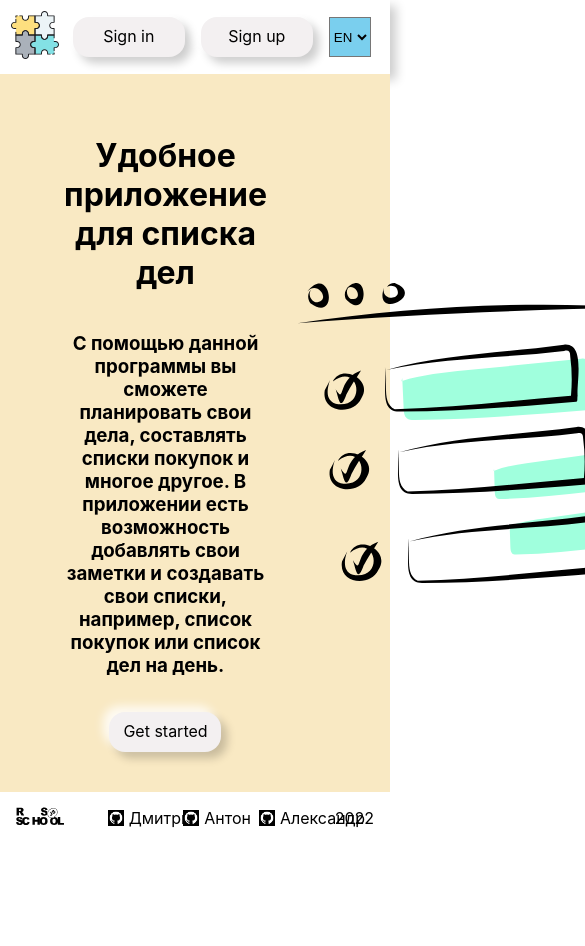
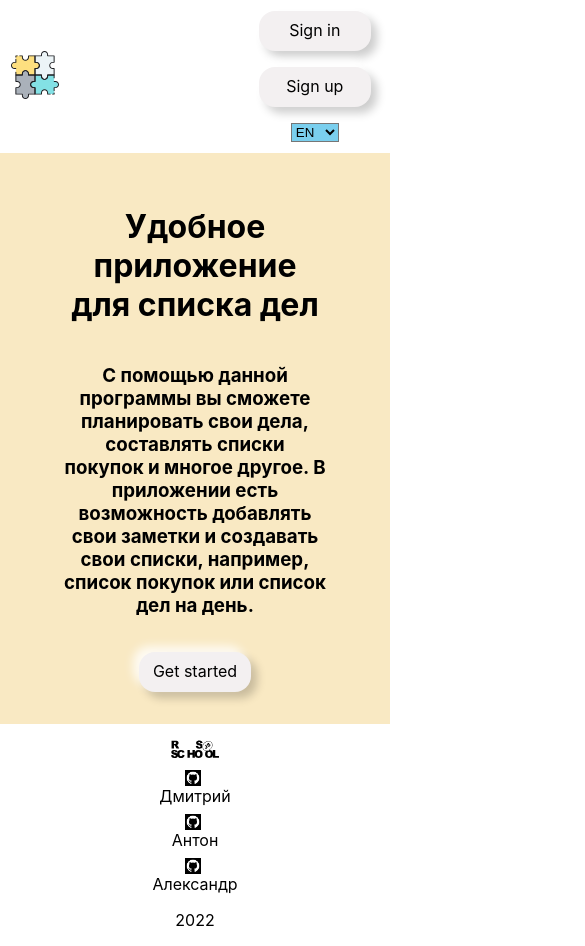
Before and after one commit to ZmitserFurmanau/project-management-app, a React (Create React App) app: page / in a window 390 px wide. Shown: the top 946 px of the page, 585 px wide, since content can reach past the window. Before the commit the page ends 844 px from the top, so only its background shows below. Built offline with nearby package versions, Linux system fonts and the light colour scheme.

Commit message:
feat: make adaptive

```diff
--- a/src/components/Footer/Footer.scss
+++ b/src/components/Footer/Footer.scss
@@ -4,6 +4,12 @@
 	align-items: center;
 	padding: 0 1rem;
 }
+@media (min-width: 320px) and (max-width: 480px) {
+	.footer {
+        flex-direction: column;
+		margin-top: 1rem;
+	}
+  }
 
 .rs {
 	display: block;
@@ -14,10 +20,16 @@
 	display: flex;
 	width: 2rem;
 	align-items: center;
-
 	text-decoration: none;
 	color: #000000;
 }
+
+@media (min-width: 320px) and (max-width: 480px) {
+	.github {
+        flex-direction: column;
+		margin-top: 0.5rem;
+	}
+  }
 
 .github img {
 	width: 1rem;
--- a/src/components/Header/Header.scss
+++ b/src/components/Header/Header.scss
@@ -16,6 +16,13 @@
 .block-sign {
 	display: flex;
 }
+
+@media (min-width: 320px) and (max-width: 480px) {
+	.block-sign {
+        flex-direction: column;
+		row-gap: 1rem;
+	}
+  }
 
 .sign {
 	width: 7rem;
@@ -53,3 +60,10 @@
 	margin: 0 0.5rem;
 	background: #7acfee;
 }
+
+@media (min-width: 320px) and (max-width: 480px) {
+	.select {
+		align-self: center;
+        width: 3rem;
+	}
+  }
--- a/src/components/Main/Main.scss
+++ b/src/components/Main/Main.scss
@@ -56,3 +56,9 @@
 	width: 400px;
 	height: 300px;
 }
+
+@media (max-width: 768px) {
+	.image-todo {
+		display: none;
+	}
+  }
```
